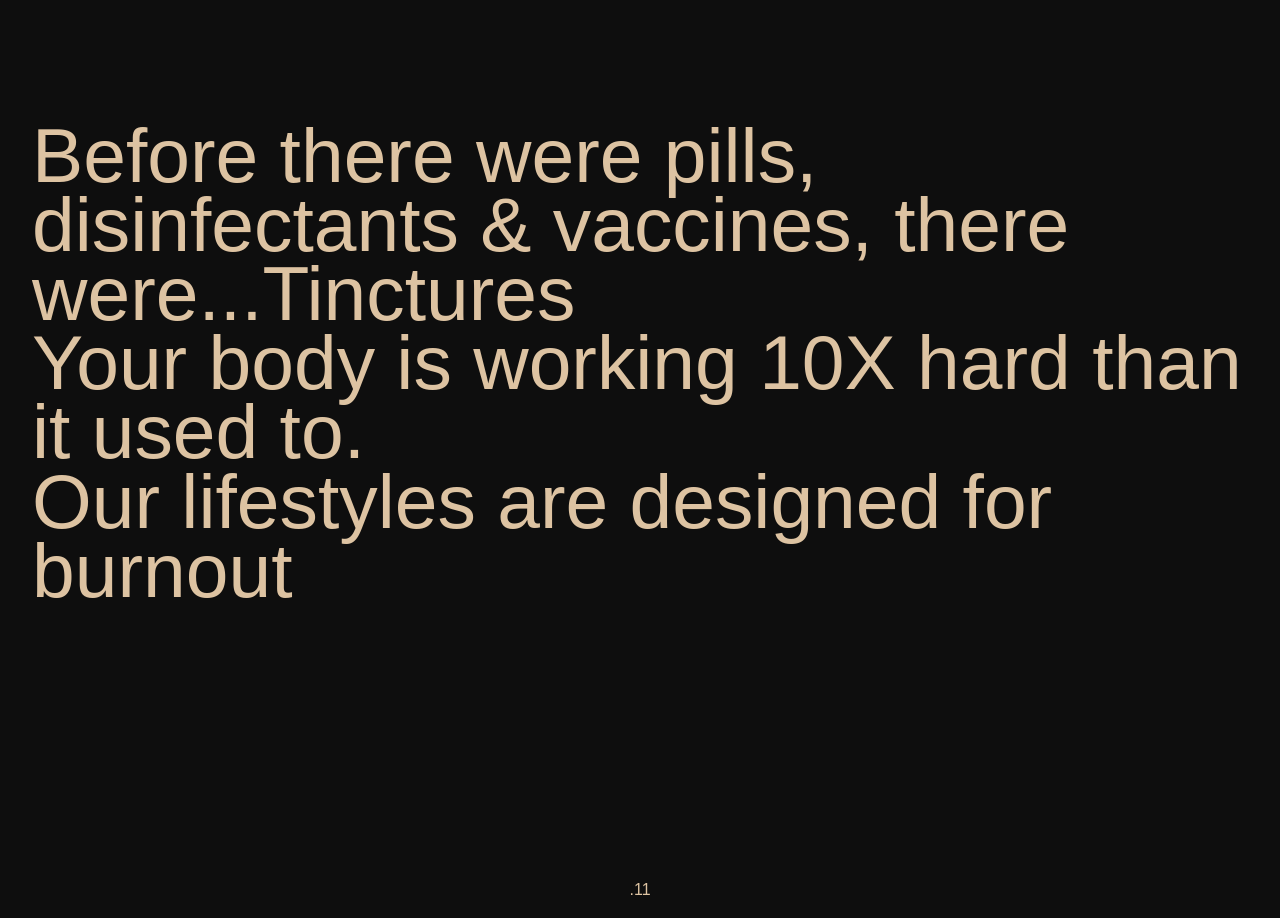
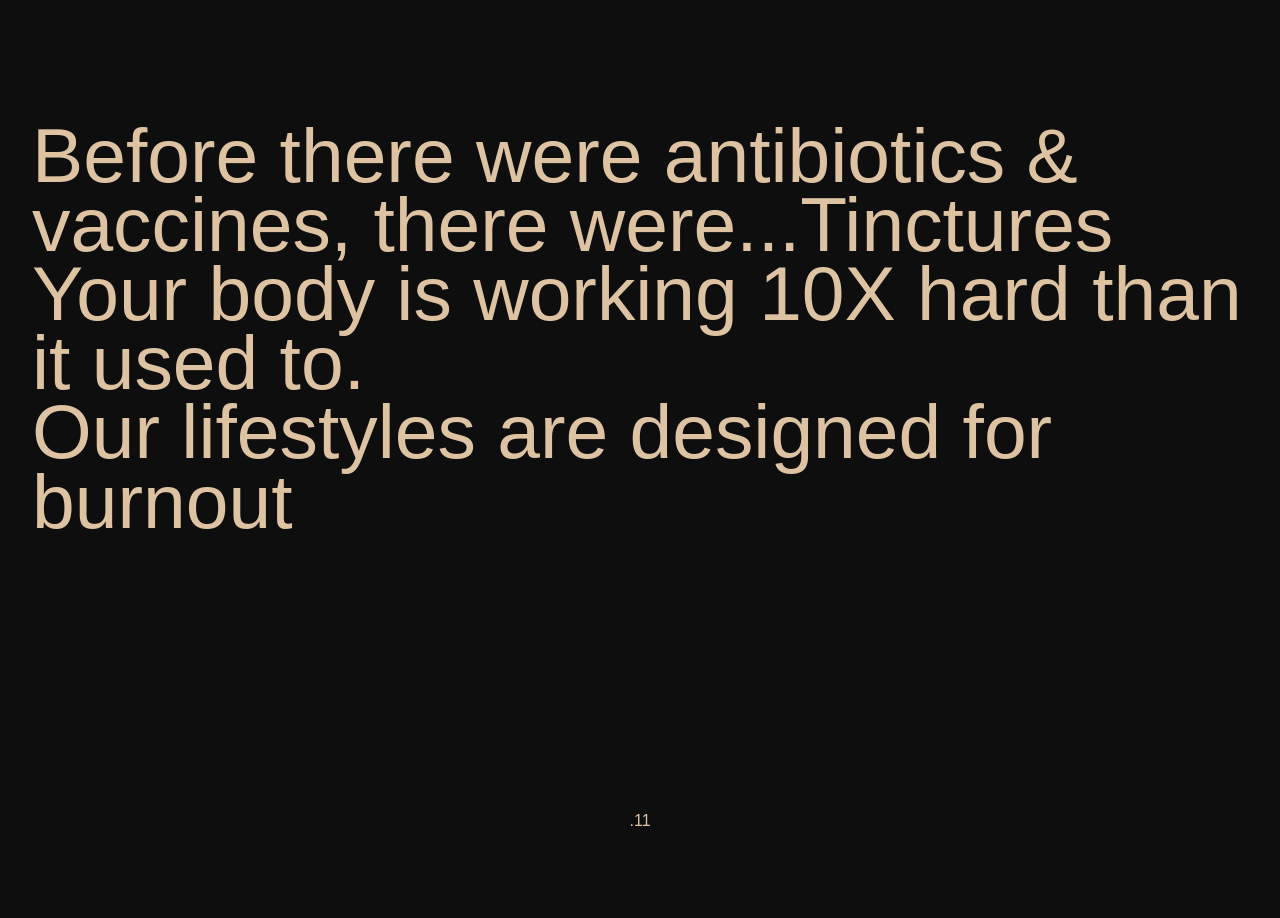
Before and after one commit to wholydrops/disovery, a website: page src/index.html in a window 1280 px wide. Shown: the part 10960-11878 px from the top of the page. Drawn offline with Linux system fonts and the light colour scheme; a script that the page names is missing; a web font is replaced by a local one.

Commit message:
Update index.html

```diff
--- a/src/index.html
+++ b/src/index.html
@@ -272,7 +272,7 @@
           data-effect25
         >
           <span class="font-13 font-medium font-height-medium">
-            Before there were pills, disinfectants & vaccines, there were...Tinctures<br />
+            Before there were antibiotics & vaccines, there were...Tinctures<br />
             Your body is working 10X hard than it used to. <br />
             Our lifestyles are designed for burnout <br />
           </span>
```
